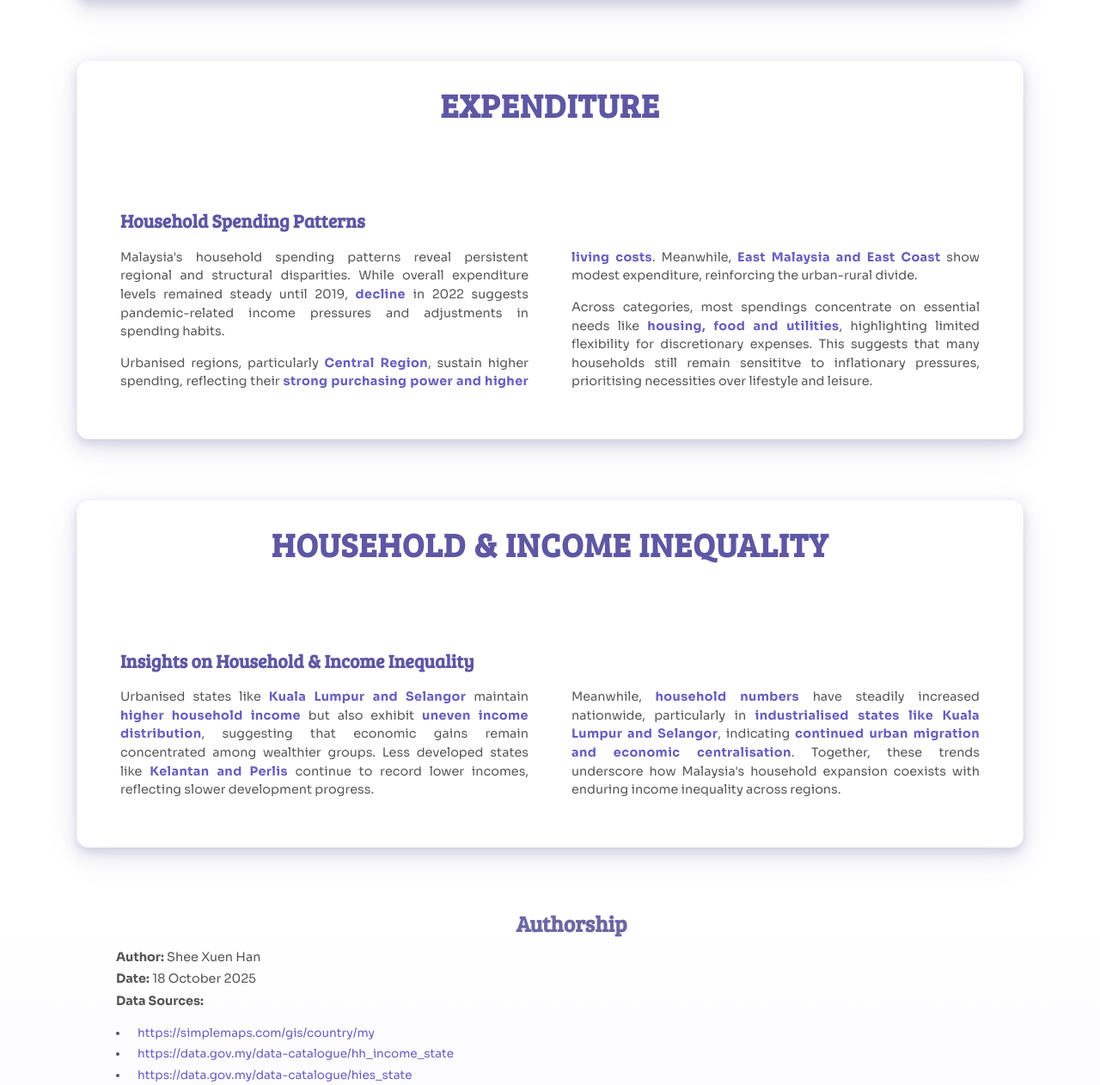
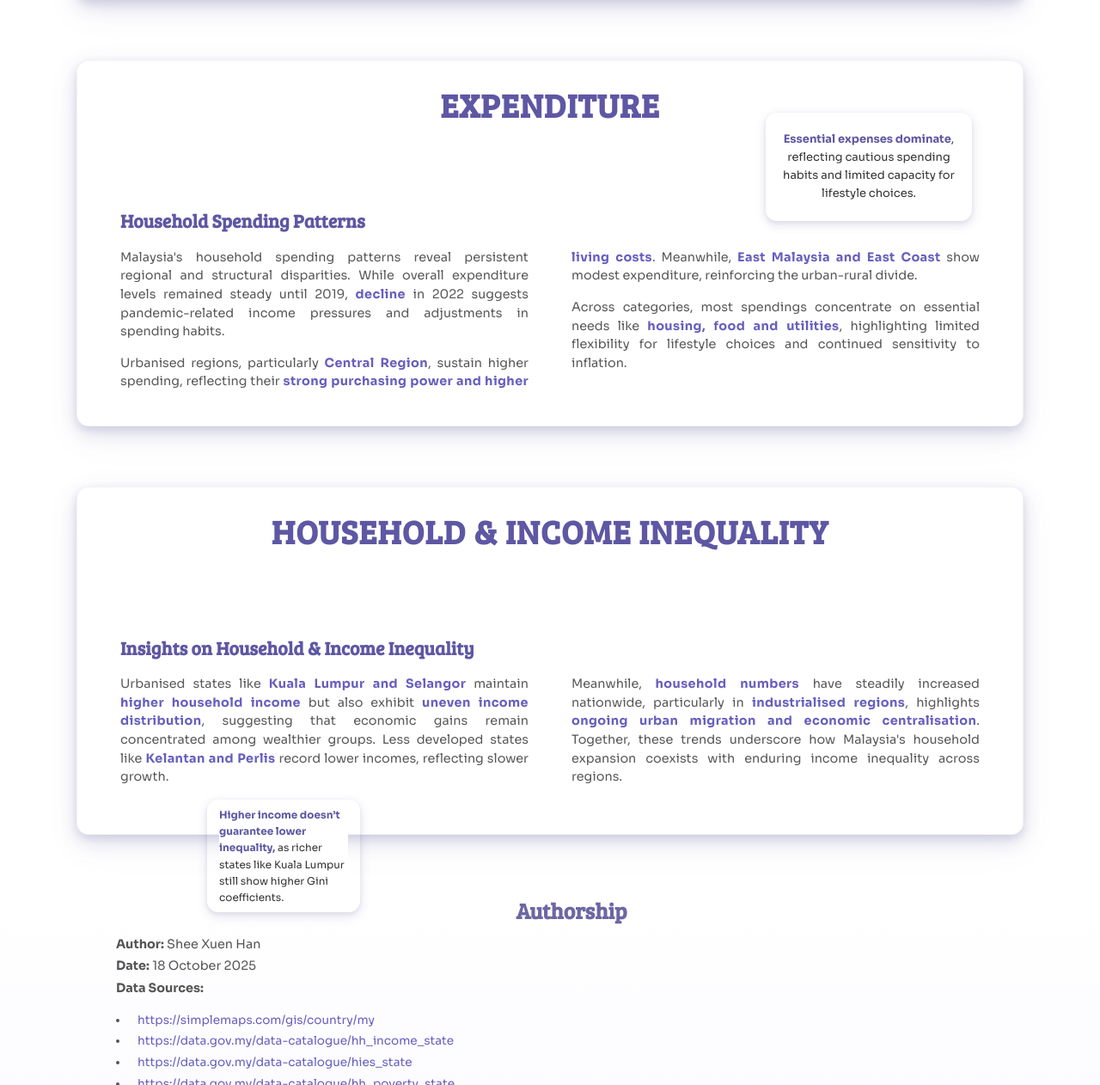
Before and after one commit to xuenhan/FIT3179_Assignment2, a plain HTML site: page index.html in a window 1280 px wide. Shown: the part 2510-3772 px from the top of the page at 86% size. Drawn offline with Linux system fonts and the light colour scheme; a script that the page names is missing.

Commit message:
Updated annotation and layout

```diff
--- a/index.html
+++ b/index.html
@@ -112,7 +112,12 @@
     <div class="section-label">Expenditure</div>
     <div class="expenditure-container">
         <div id="stacked_bar_chart" class="chart-box"></div>
-        <div id="radial_chart" class="chart-box"></div>
+        <div class="radial-wrapper">
+            <div id="radial_chart" class="chart-box"></div>
+            <div class="expenditure-annotation">
+                <p><strong>Essential expenses dominate</strong>, reflecting cautious spending habits and limited capacity for lifestyle choices.</p>
+            </div>
+        </div>
     </div>
     <div class="expenditure-explainer">
         <h4 class="context-header">Household Spending Patterns</h4>
@@ -123,8 +128,7 @@
         <p>Urbanised regions, particularly <span class = "explanation-highlight">Central Region</span>, sustain higher spending, reflecting their
         <span class = "explanation-highlight">strong purchasing power and higher living costs</span>. Meanwhile, <span class = "explanation-highlight">East Malaysia and East Coast</span> show modest expenditure, reinforcing the urban-rural divide.</p>
 
-        <p>Across categories, most spendings concentrate on essential needs like <span class = "explanation-highlight">housing, food and utilities</span>, highlighting limited flexibility for discretionary expenses. This suggests that many households still remain sensititve to
-        inflationary pressures, prioritising necessities over lifestyle and leisure.</p>
+        <p>Across categories, most spendings concentrate on essential needs like <span class = "explanation-highlight">housing, food and utilities</span>, highlighting limited flexibility for lifestyle choices and continued sensitivity to inflation.</p>
     </div>
 </section>
 
@@ -132,15 +136,22 @@
 <section class = "section-card">
     <div class="section-label">Household & Income Inequality</div>
     <div class="expenditure-container">
-        <div id="scatterplot" class="chart-box"></div>
+        <div class="scatter-wrapper">
+            <div id="scatterplot" class="chart-box"></div>
+
+            <div class="scatter-annotation">
+                <strong>Higher income doesn’t guarantee lower inequality,</strong>
+                as richer states like Kuala Lumpur still show higher Gini coefficients.
+            </div>
+        </div>
         <div id="heatmap" class="chart-box"></div>
     </div>
     <div class="expenditure-explainer">
         <h4 class="context-header">Insights on Household & Income Inequality</h4>
         <p>Urbanised states like <span class = "explanation-highlight">Kuala Lumpur and Selangor</span> maintain <span class = "explanation-highlight">higher household income</span> but also exhibit <span class = "explanation-highlight">uneven income distribution</span>, suggesting that economic gains remain concentrated among wealthier groups.
-        Less developed states like <span class = "explanation-highlight">Kelantan and Perlis</span> continue to record lower incomes, reflecting slower development progress.</p>
+        Less developed states like <span class = "explanation-highlight">Kelantan and Perlis</span> record lower incomes, reflecting slower growth.</p>
 
-        <p>Meanwhile, <span class = "explanation-highlight">household numbers</span> have steadily increased nationwide, particularly in <span class = "explanation-highlight">industrialised states like Kuala Lumpur and Selangor</span>, indicating <span class = "explanation-highlight">continued urban migration and economic centralisation</span>. Together, these trends underscore how Malaysia's household expansion coexists with enduring income inequality across regions.</p>
+        <p>Meanwhile, <span class = "explanation-highlight">household numbers</span> have steadily increased nationwide, particularly in <span class = "explanation-highlight">industrialised regions</span>, highlights <span class = "explanation-highlight">ongoing urban migration and economic centralisation</span>. Together, these trends underscore how Malaysia's household expansion coexists with enduring income inequality across regions.</p>
     </div>
 </section>
 
@@ -160,7 +171,7 @@
             <li><a href="https://data.gov.my/data-catalogue/hh_profile_state" target="_blank">https://data.gov.my/data-catalogue/hh_profile_state</a></li>
             <li><a href="https://data.gov.my/data-catalogue/hh_inequality_state" target="_blank">https://data.gov.my/data-catalogue/hh_inequality_state</a></li>
             <li><a>https://www.google.com/url?sa=i&url=https%3A%2F%2Fwww.freepik.com%2Fpremium-ai-image%2F3d-financial-objects-with-graphs-charts-purple-background-perfect-economic-concepts_276056297.htm&psig=AOvVaw2F8eZliZqda6-v_3ObrdhL&ust=1760529355170000&source=images&cd=vfe&opi=89978449&ved=0CBEQjRxqFwoTCOiv4YjRo5ADFQAAAAAdAAAAABAE
-</a></li>
+    </a></li>
         </ul>
     </div>
 </footer>
--- a/scatterplot.vg.json
+++ b/scatterplot.vg.json
@@ -59,7 +59,7 @@
         },
         "tooltip": [
             {"field": "state", "type": "nominal", "title": "State"},
-            {"field": "year", "type": "ordinal"},
+            {"field": "year", "type": "ordinal", "title": "Year"},
             {"field": "income_mean", "type": "quantitative", "title": "Mean Income (RM)"},
             {"field": "Gini", "type": "quantitative", "title": "Gini Coefficient", "format": ".2f"}
         ]
--- a/style.css
+++ b/style.css
@@ -537,6 +537,44 @@ body {
   box-sizing: border-box;
 }
 
+.scatter-wrapper {
+  position: relative;     /* Enables absolute positioning inside */
+  display: inline-block;  /* Shrinks wrapper to chart width */
+}
+/* Overlay annotation */
+.scatter-annotation {
+  position: absolute;
+  top: 250px;              /* position relative to chart */
+  right: 0px;
+  left: 100px;
+  width: 150px;
+  background: #fff;
+  border: 1.5px solid transparent;
+  border-radius: 14px;
+  padding: 8px 14px;
+  font-family: 'Sora', sans-serif;
+  font-size: 12px;
+  line-height: 1.6;
+  color: #333;
+  background-origin: border-box;
+  background-clip: content-box, border-box;
+  box-shadow: 0 4px 12px rgba(90, 80, 160, 0.15),
+              0 2px 4px rgba(0, 0, 0, 0.05);
+  text-align: left;
+  z-index: 5;
+  transition: transform 0.3s ease, box-shadow 0.3s ease;
+}
+
+.scatter-annotation:hover {
+  transform: translateY(-2px);
+  box-shadow: 0 6px 16px rgba(90, 80, 160, 0.2),
+              0 3px 8px rgba(0, 0, 0, 0.08);
+}
+
+.scatter-annotation strong {
+  color: #5E57A3;
+}
+
 .chart-box {
   flex: 1 1 50%;
   min-width: 400px;
@@ -595,6 +633,54 @@ body {
   display: block;
   height: 0;
   break-after: column;
+}
+
+.radial-wrapper {
+  position: relative;       /* makes it a positioning context */
+  display: flex;
+  justify-content: center;
+  align-items: center;
+}
+
+.expenditure-annotation {
+  position: absolute;
+  bottom: -45px; /* Slightly more space below donut */
+  left: 70%;
+  transform: translateX(-50%);
+  background: #fff;
+  border: 1.5px solid transparent;
+  border-radius: 14px;
+  padding: 8px 10px;
+  width: 220px;
+  font-family: 'Sora', sans-serif;
+  font-size: 13px;
+  line-height: 1.6;
+  color: #333;
+  text-align: center;
+  z-index: 5;
+
+  background-origin: border-box;
+  background-clip: content-box, border-box;
+
+  /* soft floating shadow */
+  box-shadow: 0 4px 12px rgba(90, 80, 160, 0.15),
+              0 2px 4px rgba(0, 0, 0, 0.05);
+
+  transition: transform 0.3s ease, box-shadow 0.3s ease;
+}
+
+.expenditure-annotation:hover {
+  transform: translateX(-50%) translateY(-2px);
+  box-shadow: 0 6px 16px rgba(90, 80, 160, 0.2),
+              0 3px 8px rgba(0, 0, 0, 0.08);
+}
+
+.expenditure-annotation::before {
+  display: none; /* no arrow for cleaner overlay look */
+}
+
+.expenditure-annotation strong {
+  color: #5E57A3;
 }
 
 .section-label {
```
